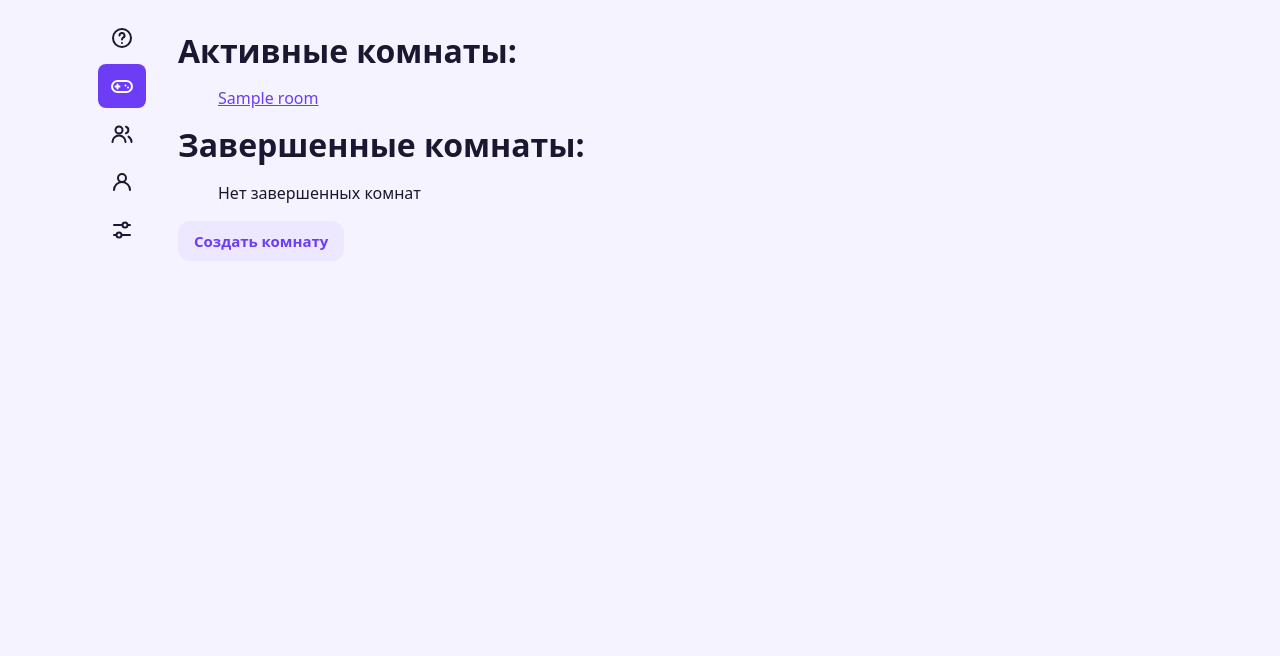
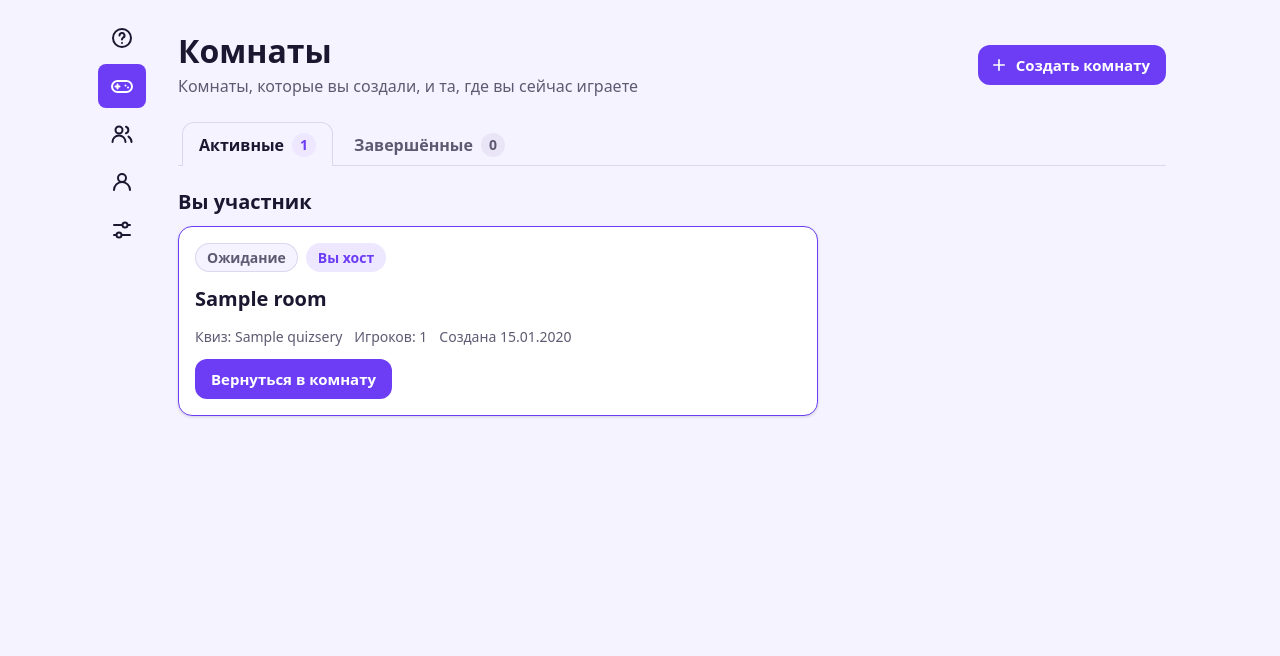
Before and after one commit to alekfo/quiz_project, a Django app: page /multiplayer/rooms/ in a window 1280 px wide. Shown: the part 65-721 px from the top of the page. Run offline with Django 5.2, Linux system fonts and the light colour scheme; a user stored in the database is signed in; tables that the repository leaves empty hold one stand-in row (values such as "Sample post"); parts of the project's set-up code (start-up, migrations or seed data) failed here and were passed over.

Commit message:
rooms_list_completed

```diff
--- /dev/null
+++ b/multiplayer/templates/multiplayer/_room_meta.html
@@ -0,0 +1,7 @@
+{# Приглушённая строка о комнате: серия, игроки, дата создания. #}
+{# Параметр: room с подгруженной current_series и аннотацией players_count (multiplayer.views.RoomListView). #}
+<span class="room-meta">
+    <span>{% if room.current_series %}Квиз: {{ room.current_series.title }}{% else %}Квиз не выбран{% endif %}</span>
+    <span>Игроков: {{ room.players_count }}</span>
+    <span>Создана {{ room.created_at|date:"d.m.Y" }}</span>
+</span>
--- /dev/null
+++ b/multiplayer/templates/multiplayer/_room_status_tag.html
@@ -0,0 +1,8 @@
+{# Метка статуса комнаты. Параметр: room. #}
+{% if room.status == "in_progress" %}
+    <span class="tag tag-warning">Идёт игра</span>
+{% elif room.status == "finished" %}
+    <span class="tag tag-muted">Завершена</span>
+{% else %}
+    <span class="tag tag-muted">Ожидание</span>
+{% endif %}
--- a/multiplayer/templates/multiplayer/room_list.html
+++ b/multiplayer/templates/multiplayer/room_list.html
@@ -1,29 +1,109 @@
 {% extends 'base.html' %}
+{% load static %}
 
 {% block title %}
-   Room List
+    Комнаты — QuizCrowd
 {% endblock %}
 
 {% block body %}
-    <h1>Активные комнаты:</h1>
-    <ul>
-        {% for room in active_rooms %}
-            <div class="room-list">
-                <a href="{% url 'multiplayer:room_detail' code=room.token %}">{{ room.title }}</a>
+    <div class="page-header">
+        <div>
+            <h1>Комнаты</h1>
+            <p class="page-subtitle">Комнаты, которые вы создали, и та, где вы сейчас играете</p>
+        </div>
+        <div class="page-actions">
+            <a class="btn btn-primary" href="{% url 'multiplayer:room_create' %}">
+                <svg class="btn-icon" viewBox="0 0 24 24" aria-hidden="true"><path d="M12 5v14M5 12h14"/></svg>
+                Создать комнату
+            </a>
+        </div>
+    </div>
+
+    {# без JS вкладки скрыты, обе секции идут подряд со своими заголовками #}
+    <div class="tabs" role="tablist" aria-label="Комнаты" data-tabs>
+        <button class="tab" type="button" role="tab" id="tab-active" aria-controls="active" aria-selected="true">
+            Активные
+            <span class="tab-count">{% if participant_room %}{{ hosted_rooms|length|add:1 }}{% else %}{{ hosted_rooms|length }}{% endif %}</span>
+        </button>
+        <button class="tab" type="button" role="tab" id="tab-finished" aria-controls="finished" aria-selected="false">
+            Завершённые <span class="tab-count">{{ finished_rooms|length }}</span>
+        </button>
+    </div>
+
+    <section class="menu-section tab-panel" id="active" role="tabpanel" aria-labelledby="tab-active">
+        <h2 class="tab-panel-title">Активные</h2>
+
+        {% if participant_room %}
+            <div class="room-group">
+                <h3>Вы участник</h3>
+                <div class="card room-current">
+                    <p class="room-current-tags">
+                        {% include "multiplayer/_room_status_tag.html" with room=participant_room %}
+                        {% if participant_room.host_id == user.id %}
+                            <span class="tag">Вы хост</span>
+                        {% endif %}
+                    </p>
+                    <p class="room-current-title">{{ participant_room.title }}</p>
+                    {% include "multiplayer/_room_meta.html" with room=participant_room %}
+                    <a class="btn btn-primary" href="{% url 'multiplayer:room_detail' code=participant_room.token %}">
+                        Вернуться в комнату
+                    </a>
+                </div>
             </div>
-        {% empty %}
-            Нет активных комнат
-        {% endfor %}
-    </ul>
-    <h1>Завершенные комнаты:</h1>
-    <ul>
-        {% for room in finished_rooms %}
-            <div class="room-list">
-                <a href="{% url 'multiplayer:room_detail' code=room.token %}">{{ room.title }}</a>
+        {% endif %}
+
+        {% if hosted_rooms %}
+            <div class="room-group">
+                <h3>Вы хост</h3>
+                <ul class="room-list">
+                    {% for room in hosted_rooms %}
+                        <li>
+                            <a class="room-row" href="{% url 'multiplayer:room_detail' code=room.token %}">
+                                <span class="room-row-text">
+                                    <span class="room-row-title">{{ room.title }}</span>
+                                    {% include "multiplayer/_room_meta.html" %}
+                                </span>
+                                {% include "multiplayer/_room_status_tag.html" %}
+                            </a>
+                        </li>
+                    {% endfor %}
+                </ul>
             </div>
-        {% empty %}
-            Нет завершенных комнат
-        {% endfor %}
-    </ul>
-    <a class="btn" href="{% url 'multiplayer:room_create' %}">Создать комнату</a>
+        {% endif %}
+
+        {% if not participant_room and not hosted_rooms %}
+            <p class="empty-state">
+                Активных комнат нет. Создайте комнату и отправьте ссылку на неё друзьям —
+                или попросите друга прислать ссылку на свою.
+            </p>
+        {% endif %}
+    </section>
+
+    <section class="menu-section tab-panel" id="finished" role="tabpanel" aria-labelledby="tab-finished">
+        <h2 class="tab-panel-title">Завершённые</h2>
+        {% if finished_rooms %}
+            <ul class="room-list">
+                {% for room in finished_rooms %}
+                    <li>
+                        <a class="room-row" href="{% url 'multiplayer:room_detail' code=room.token %}">
+                            <span class="room-row-text">
+                                <span class="room-row-title">{{ room.title }}</span>
+                                {% include "multiplayer/_room_meta.html" %}
+                            </span>
+                            {% if room.host_id == user.id %}
+                                <span class="tag">Вы хост</span>
+                            {% else %}
+                                <span class="tag tag-muted">Участник</span>
+                            {% endif %}
+                        </a>
+                    </li>
+                {% endfor %}
+            </ul>
+        {% else %}
+            <p class="empty-state">Завершённых комнат пока нет. Здесь появятся комнаты, которые хост закрыл.</p>
+        {% endif %}
+    </section>
+
+    {# без defer: неактивная панель должна скрыться до первой отрисовки #}
+    <script src="{% static 'js/tabs.js' %}"></script>
 {% endblock %}
--- a/multiplayer/views.py
+++ b/multiplayer/views.py
@@ -4,20 +4,21 @@ from asgiref.sync import async_to_sync
 from channels.layers import get_channel_layer
 from django.core.exceptions import PermissionDenied
 from django.utils.crypto import get_random_string
-from django.views.generic import ListView, DetailView, CreateView, UpdateView, DeleteView
+from django.views.generic import DetailView, CreateView, DeleteView, TemplateView
 from django.contrib.auth.mixins import LoginRequiredMixin
 from django.db import transaction, IntegrityError
-from django.http import HttpResponse, HttpRequest, HttpResponseRedirect
-from django.urls import reverse, reverse_lazy
+from django.http import HttpRequest, HttpResponseRedirect
+from django.urls import reverse
 from django.shortcuts import get_object_or_404, redirect, render
 from django.contrib import messages
 from django.contrib.auth.decorators import login_required
 from django.views.decorators.http import require_POST
 from django.conf import settings
 from django.utils import timezone
+from django.db.models import Count, Exists, OuterRef, Q
 
 from .models import Room, RoomPlayer
-from .forms import RoomSeriesForm, RoomPlayerReadyForm
+from .forms import RoomSeriesForm
 from gameplay.models import GameSession, GameParticipant, SeriesRun
 from gameplay.services import get_series_progress
 
@@ -76,16 +77,33 @@ def _get_room_context(context: dict, room: Room, user: settings.AUTH_USER_MODEL)
 
     return context
 
-class RoomListView(LoginRequiredMixin, ListView):
+class RoomListView(LoginRequiredMixin, TemplateView):
+
+    template_name = "multiplayer/room_list.html"
+
+    def _rooms(self):
+        """
+        вспомогательный метод для получения qs, используемого для трех необходимых для шаблона запросов:
+        participant_room, finished_rooms, hosted_rooms
+        """
+        return (Room.objects
+                .select_related("current_series")
+                .annotate(players_count=Count("room_players"))
+                .order_by("-created_at"))
 
     def get_context_data(self, **kwargs):
         context = super().get_context_data(**kwargs)
-        context["active_rooms"] = self.object_list.exclude(status="finished")
-        context["finished_rooms"] = self.object_list.filter(status="finished")
+        i_am_player = Exists(RoomPlayer.objects.filter(room=OuterRef("pk"), user=self.request.user))
+        participant_room = self._rooms().filter(i_am_player, status__in=["waiting", "in_progress"]).first()
+        hosted = self._rooms().filter(host=self.request.user).filter(status__in=["waiting", "in_progress"])
+
+        context["participant_room"] = participant_room
+        context["finished_rooms"] = self._rooms().filter(Q(host=self.request.user) | i_am_player, status="finished")
+        if participant_room:
+            context["hosted_rooms"] = hosted.exclude(pk=participant_room.pk)
+        else:
+            context["hosted_rooms"] = hosted
         return context
-
-    def get_queryset(self):
-        return Room.objects.filter(host=self.request.user).order_by("-created_at")
 
 class RoomCreateView(LoginRequiredMixin, CreateView):
     model = Room
--- a/static/css/main.css
+++ b/static/css/main.css
@@ -868,9 +868,10 @@ footer a {
     min-height: var(--tap-size);
 }
 
-/* --- список пользователей строками (users/_user_row_list.html) --- */
-
-.user-list {
+/* --- список строками: пользователи (users/_user_row_list.html) и комнаты (multiplayer/room_list.html) --- */
+
+.user-list,
+.room-list {
     display: flex;
     flex-direction: column;
     gap: var(--space-2);
@@ -880,7 +881,8 @@ footer a {
     list-style: none;
 }
 
-.user-row {
+.user-row,
+.room-row {
     display: flex;
     align-items: center;
     gap: var(--space-3);
@@ -894,7 +896,8 @@ footer a {
     transition: border-color var(--transition-fast);
 }
 
-.user-row:hover {
+.user-row:hover,
+.room-row:hover {
     border-color: var(--color-accent);
 }
 
@@ -1814,9 +1817,74 @@ html:not(.js) #add-question-btn {
 }
 
 /* ===== 9. MULTIPLAYER ===== */
-.room-list {
+
+/* --- список комнат (room_list.html): блок "Вы участник" и строки комнат --- */
+/* .room-list / .room-row - общий вид со строкой пользователя, см. раздел компонентов */
+
+.room-group + .room-group {
+    margin-top: var(--space-5);
+}
+
+.room-group h3 {
+    margin-bottom: var(--space-3);
+}
+
+.room-row {
+    justify-content: space-between;
+}
+
+.room-row .tag {
+    flex: none;
+}
+
+.room-row-text {
     display: flex;
     flex-direction: column;
+    gap: var(--space-1);
+    min-width: 0;
+}
+
+.room-row-title {
+    font-weight: 600;
+    overflow-wrap: anywhere;
+}
+
+/* строка "Квиз · Игроков · Создана": пункты переносятся целиком */
+.room-meta {
+    display: flex;
+    flex-wrap: wrap;
+    column-gap: var(--space-3);
+    row-gap: var(--space-1);
+    font-size: var(--font-sm);
+    color: var(--color-text-muted);
+}
+
+.room-meta > span {
+    overflow-wrap: anywhere;
+}
+
+/* комната, где пользователь сейчас участник: выделена рамкой акцента */
+.room-current {
+    display: flex;
+    flex-direction: column;
+    align-items: flex-start;
+    gap: var(--space-3);
+    max-width: var(--card-width);
+    border-color: var(--color-accent);
+}
+
+.room-current-tags {
+    display: flex;
+    flex-wrap: wrap;
+    gap: var(--space-2);
+    margin: 0;
+}
+
+.room-current-title {
+    margin: 0;
+    font-size: var(--font-lg);
+    font-weight: 700;
+    overflow-wrap: anywhere;
 }
 
 .player-list {
```
Also changed, not shown: FRONTEND.md (+31 -1 lines), TODO.md (+19 -1 lines), multiplayer/tests.py (+87 -6 lines).
